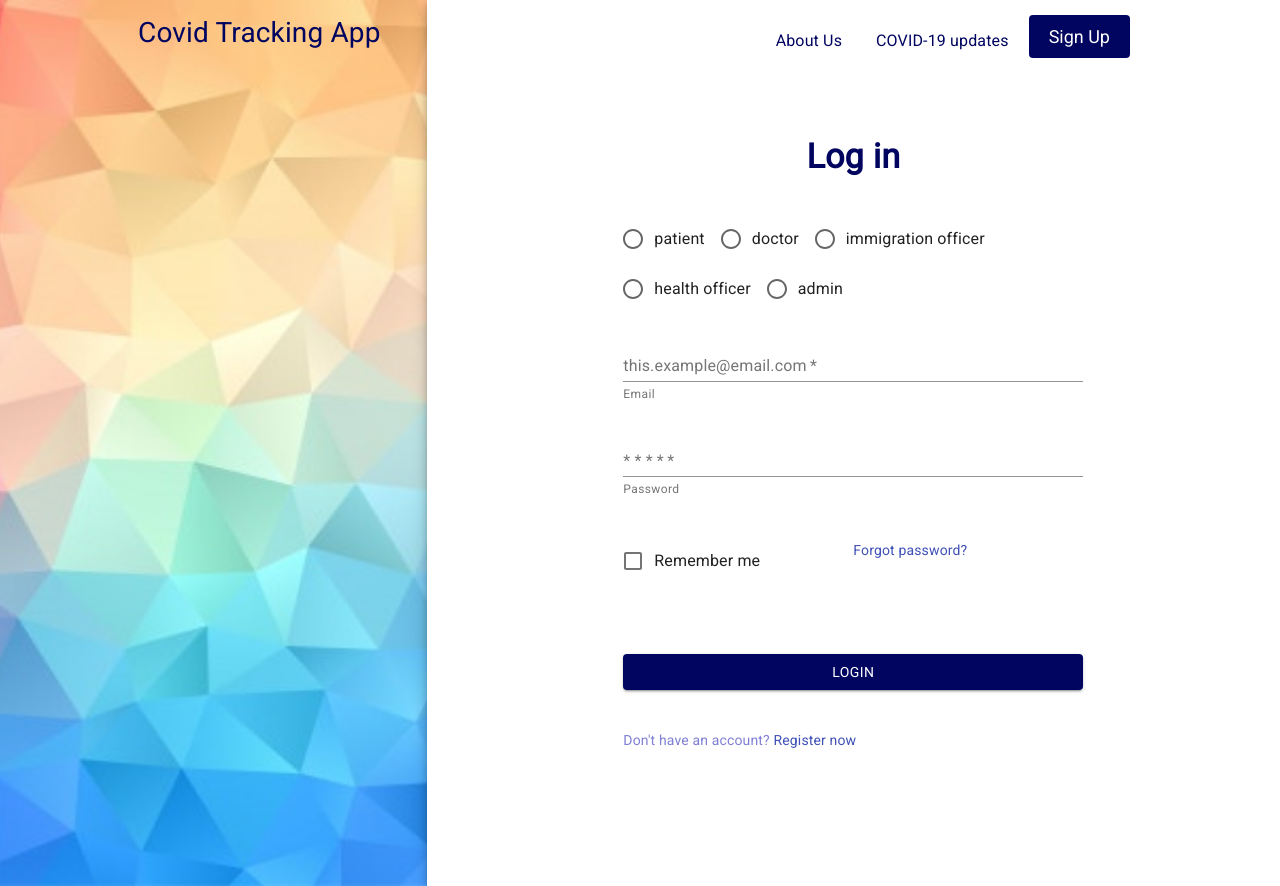
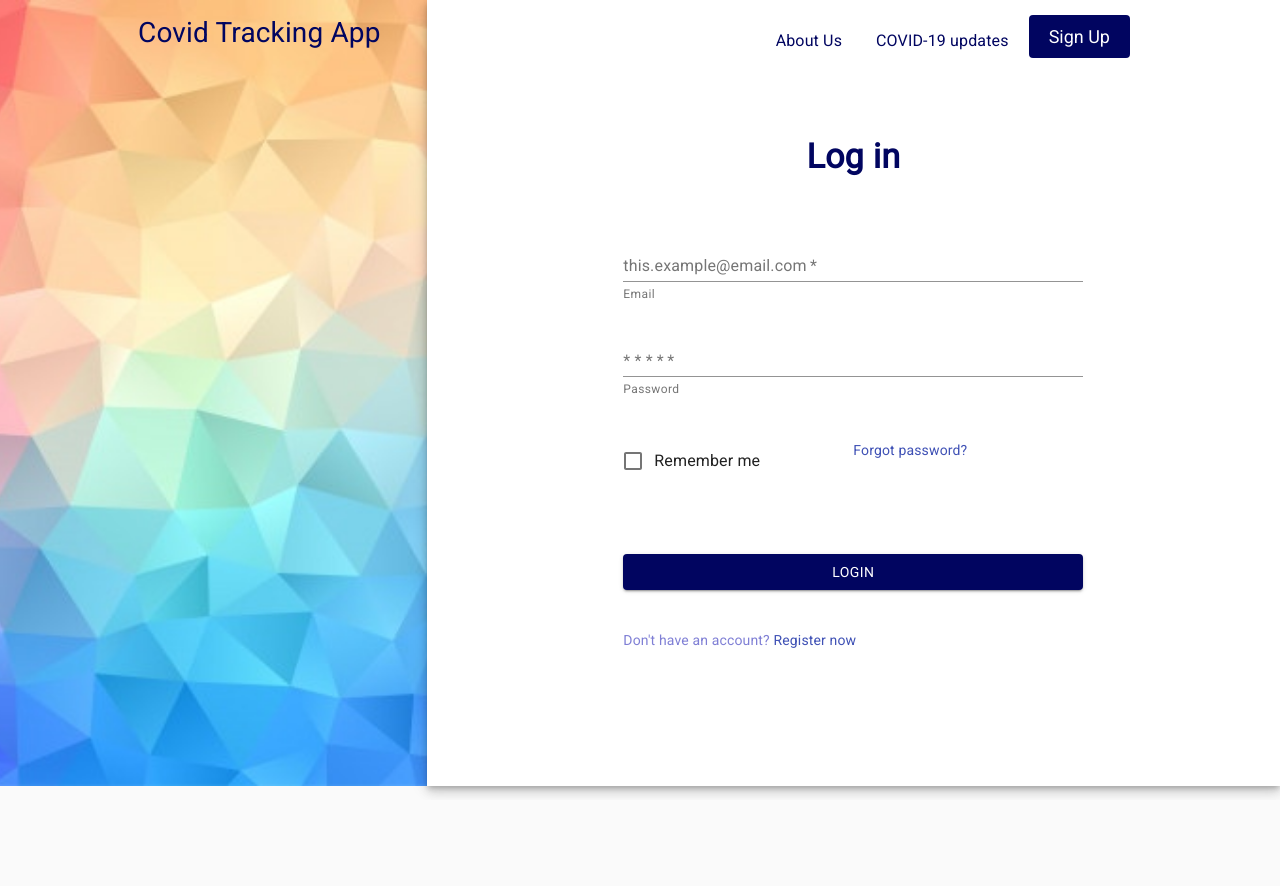
Before and after one commit to guaj/covidtrackingapp, a React (Create React App) app: page / in a window 1280 px wide. After the commit the page ends 800 px from the top, so only its background shows below. Built offline with nearby package versions, Linux system fonts and the light colour scheme.

Commit message:
Refactor login functionnality: - removed the radio buttons and unused variables in loginForm - made the login function from userlogin.js query all the user tables one by one

```diff
--- a/src/components/Authentification/UserLogin/LoginForm.js
+++ b/src/components/Authentification/UserLogin/LoginForm.js
@@ -7,8 +7,6 @@ import Button from "@material-ui/core/Button";
 import Typography from "@material-ui/core/Typography";
 import { Grid } from "@material-ui/core";
 import { makeStyles } from "@material-ui/core/styles";
-import Radio from '@mui/material/Radio';
-import RadioGroup from '@mui/material/RadioGroup';
 
 
 const useStyles = makeStyles((theme) => ({
@@ -33,21 +31,9 @@ const useStyles = makeStyles((theme) => ({
 export default function LoginForm({Login, error}){
     const classes = useStyles();
     const [details, setDetails] = useState({type:"", email: "", password: ""});
-    const [value, setValue] = useState('');
 
-    const handleRadioChange = e =>{
-        setValue(e.target.value);
-    }
     const submitHandler = e => {
         e.preventDefault();
-        if (value === "admin")
-            details.type = value;
-        else if (value ==="patient")
-            details.type = value;
-        else if (value ==="doctor")
-            details.type = value;
-        else if (value === "org1"||value === "org2" )
-            details.type = "org"
         Login(details);
  }
  return(
@@ -55,20 +41,6 @@ export default function LoginForm({Login, error}){
         <Typography component="h1" variant="h4" className={classes.title} >
             Log in
         </Typography>
-
-        <RadioGroup
-            row
-            aria-labelledby="demo-row-radio-buttons-group-label"
-            name="row-radio-buttons-group"
-            value={value}
-            onChange={handleRadioChange}
-        >
-            <FormControlLabel value="patient" control={<Radio />} label="patient" />
-            <FormControlLabel value="doctor" control={<Radio />} label="doctor" />
-            <FormControlLabel value="org2" control={<Radio />} label="immigration officer" />
-            <FormControlLabel value="org1" control={<Radio />} label="health officer" />
-            <FormControlLabel value="admin" control={<Radio />} label="admin" />
-        </RadioGroup>
         <TextField
             type="email"
             margin="normal"
--- a/src/components/Authentification/UserLogin/UserLogin.js
+++ b/src/components/Authentification/UserLogin/UserLogin.js
@@ -64,82 +64,80 @@ export default function UsersLogin() {
 
     const Login = async details => {
         console.log(details);
-        let notValid = true
-        if(details.type ==="admin"){
+        try {
+            let validCredentials = false;
+            try {
                 const params = {
                     TableName: "admin",
-                Key:{
-                    "adminID":String('2')
+                    Key: {
+                        "adminID": String('2')
                     }
                 }
-            try {
                 const result = await docClient.get(params).promise()
                 if(result.Item.password === details.password && result.Item.email === details.email){
                     setLocalStorage(result.Item.email, "admin");
+                    validCredentials = true;
                 }
 
             } catch (err) {
-                alert("wrong password or email");
-                alert(err);
+                console.log("not an admin")
             }
-        }
-        else if (details.type ==="patient"){
+            try {
                 const param = {
                     TableName: patientTable,
                     Key:{
                         "email":String(details.email)
                     }
                 }
-            try {
                 const result = await docClient.get(param).promise()
                 if(result.Item.password === details.password && result.Item.email === details.email){
                     setLocalStorage(result.Item.email, "patient");
+                    validCredentials = true;
                 }
             } catch (err) {
-                alert("wrong password or email");
-                alert(err);
+                console.log("not a patient")
             }
-        }
-        else if (details.type ==="doctor"){
+            try {
                 const param = {
                     TableName: doctorTable,
                     Key:{
                         "email":String(details.email)
                     }
                 }
-            try {
                 const result = await docClient.get(param).promise()
                 if(result.Item.password === details.password && result.Item.email === details.email){
                     setLocalStorage(result.Item.email, "doctor");
+                    validCredentials = true;
                 }
             } catch (err) {
-                alert("wrong password or email");
-                alert(err);
+                console.log("not a doctor")
             }
-        }
-        else if (details.type ==="org"){
+
+            try {
                 const param = {
                     TableName: orgTable,
                     Key:{
                         "email":String(details.email),
                     }
                 }
-            try {
                 const result = await docClient.get(param).promise()
                 console.log(result)
                 if(result.Item.password === details.password && result.Item.email === details.email){
                     setLocalStorage(result.Item.email, "immigration official");
+                    validCredentials = true;
                 }
             } catch (err) {
-                alert("wrong password or email");
-                alert(err);
+                console.log("not an org")
             }
+            if(!validCredentials)
+                alert("wrong password or email")
+        }catch (e) {
+            alert(e);
         }
 
     }
-    const Logout = () => {
-        setUser({email: "", password: ""});
-    }
+
+
 
     return (
         <Grid container component="main">
--- a/src/components/Navbar/Navbar.js
+++ b/src/components/Navbar/Navbar.js
@@ -173,7 +173,7 @@ export default function PrimarySearchAppBar() {
                     >
                         <AccountCircle style={{color: "#673ab7"}}/>
                     </IconButton>
-                    <p>Profile-------------------test</p>
+                    <p>Profile</p>
                 </MenuItem>
                 : <> </>
             }
```
Lines whose indentation alone changed are shown as unchanged.
